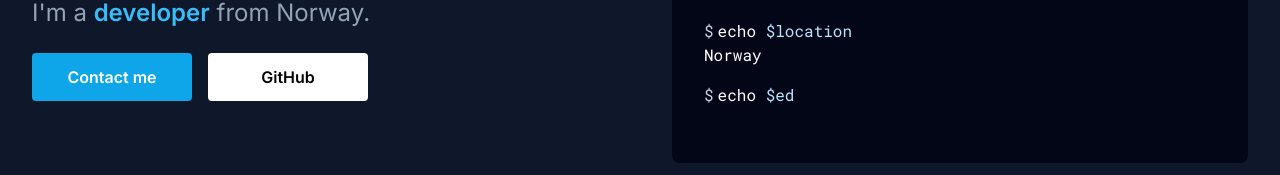
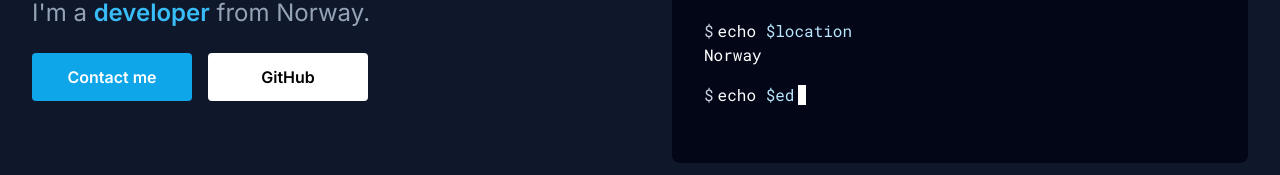
Before and after one commit to HakonHarnes/website, a Next.js app: page / in a window 1280 px wide. Shown: the part 325-500 px from the top of the page. Built offline with nearby package versions, Linux system fonts and the light colour scheme.

Commit message:
feat: add caret

```diff
--- a/components/Terminal.tsx
+++ b/components/Terminal.tsx
@@ -1,5 +1,6 @@
 "use client";
 
+import { useState } from "react";
 import { ReactTyped } from "react-typed";
 import { Roboto_Mono } from "next/font/google";
 
@@ -17,6 +18,7 @@ type TerminalProps = {
 export default function Terminal({ commands }: TerminalProps) {
   const commandDelay = 1900; // Delay between each command in milliseconds
   const outputDelay = 300; // Delay before showing the output in milliseconds
+  const [activeCommandIndex, setActiveCommandIndex] = useState(0);
 
   return (
     <div
@@ -28,13 +30,7 @@ export default function Terminal({ commands }: TerminalProps) {
           className={`${index !== commands.length - 1 ? "mb-4" : ""}`}
         >
           <div className="flex items-center">
-            <span
-              id={`caret-${index}`}
-              className="text-slate-300 mr-1"
-              style={{ visibility: index === 0 ? "visible" : "hidden" }}
-            >
-              $
-            </span>
+            <span className="text-slate-300 mr-1">$</span>
             <ReactTyped
               strings={[
                 `echo <span class="text-sky-200">${command.variable}</span>`,
@@ -50,15 +46,15 @@ export default function Terminal({ commands }: TerminalProps) {
                   if (outputElement) {
                     outputElement.style.visibility = "visible";
                   }
-                  const nextCaretElement = document.getElementById(
-                    `caret-${index + 1}`,
-                  );
-                  if (nextCaretElement) {
-                    nextCaretElement.style.visibility = "visible";
-                  }
+                  setActiveCommandIndex(index + 1);
                 }, outputDelay);
               }}
             />
+            <span
+              className={`w-2 h-5 bg-white ml-1 ${
+                index === activeCommandIndex ? "inline-block" : "hidden"
+              }`}
+            ></span>
           </div>
           <div id={`output-${index}`} style={{ visibility: "hidden" }}>
             {command.value}
```
